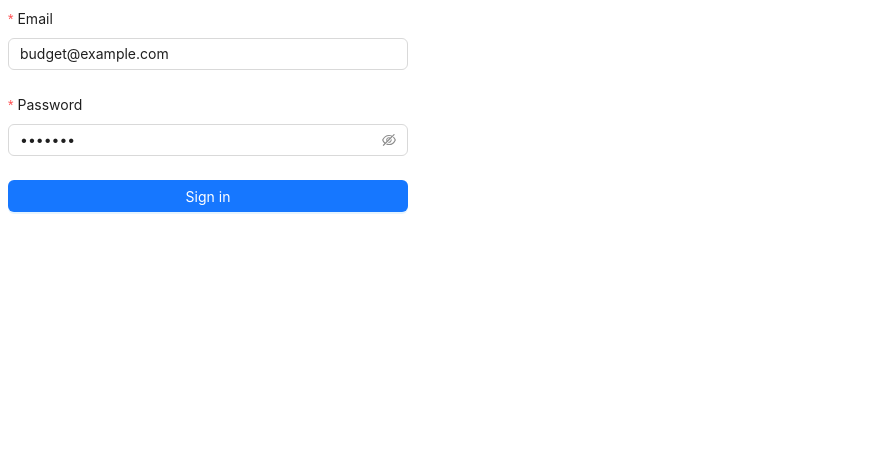
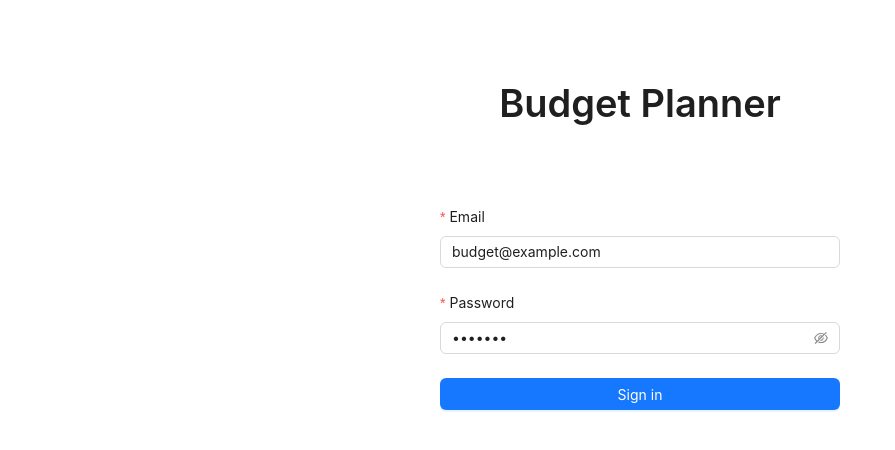
Before and after one commit to Kubenz98/budget-planner, a Next.js app: page / in a window 1280 px wide. Shown: the top 450 px of the page, without its empty margins (0-895 px from the left). Built offline with nearby package versions, Linux system fonts and the light colour scheme.

Commit message:
Change styling.

```diff
--- a/app/page.tsx
+++ b/app/page.tsx
@@ -3,13 +3,14 @@ import { Button, Form, Input } from "antd";
 import { useRouter } from "next/navigation";
 import useSignIn from "@/app/hooks/useSignIn";
 import { Typography } from "antd";
+import styled from "@emotion/styled";
 
 interface FormValues {
   email: string;
   password: string;
 }
 
-const { Paragraph } = Typography;
+const { Paragraph, Title } = Typography;
 
 export default function Page() {
   const router = useRouter();
@@ -21,13 +22,30 @@ export default function Page() {
     if (valid) router.push("/dashboard");
   };
 
+  const FormStyled = styled(Form)`
+    margin: 0 auto;
+    max-width: 400px;
+  `;
+
+  const PStyled = styled(Paragraph)`
+    &.ant-typography-danger {
+      text-align: center;
+    }
+  `;
+
+  const TitleStyled = styled(Title)`
+    &.ant-typography {
+      margin: 5rem 0;
+      text-align: center;
+    }
+  `;
+
   return (
-    <Form
+    <main>
+      <TitleStyled>Budget Planner</TitleStyled>
+      <FormStyled
         name="basic"
         layout="vertical"
-      style={{
-        maxWidth: 400,
-      }}
         initialValues={{
           email: "budget@example.com",
           password: "Demo123",
@@ -61,9 +79,7 @@ export default function Page() {
         </Form.Item>
         {isError && (
           <Form.Item>
-          <Paragraph type="danger" style={{ textAlign: "center" }}>
-            Wrong credentials!
-          </Paragraph>
+            <PStyled type="danger">Wrong credentials!</PStyled>
           </Form.Item>
         )}
         <Form.Item>
@@ -71,6 +87,7 @@ export default function Page() {
             {isLoading ? "Signing in..." : "Sign in"}
           </Button>
         </Form.Item>
-    </Form>
+      </FormStyled>
+    </main>
   );
 }
```
Lines whose indentation alone changed are shown as unchanged.
